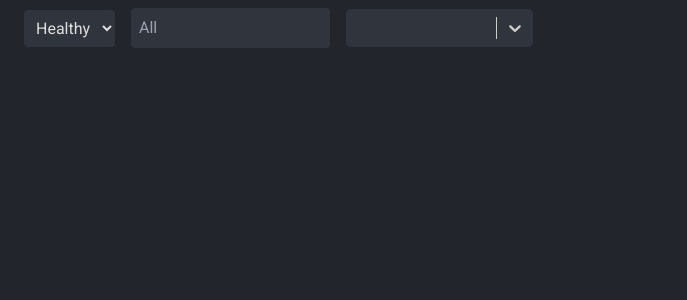
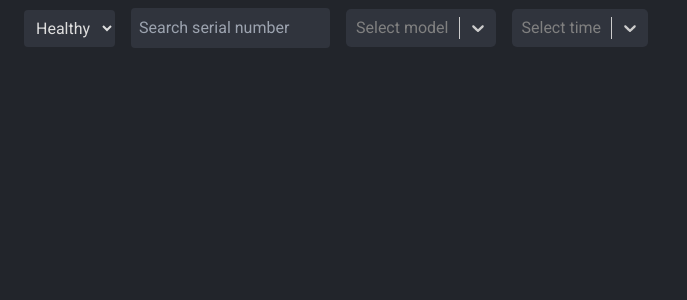
Before and after one commit to camelCaseCrew/itu_predictive_maintenance, a Next.js app in the folder frontend/: page /test in a window 1280 px wide. Shown: the top 300 px of the page, without its empty margins (0-687 px from the left). Built offline with nearby package versions, Linux system fonts and the light colour scheme; no server answers.

Commit message:
Added: filtering by time

```diff
--- a/frontend/src/pages/test.tsx
+++ b/frontend/src/pages/test.tsx
@@ -6,7 +6,20 @@ import Select from 'react-select'
 export default function test() {
   const [grafanaSrc, updateGrafanaSrc] = useState(`http://localhost:3000/d/enayayaya/overview-of-devices-copy?orgId=1&refresh=60s&kiosk`)
   const [riskGroup, updateRiskGroup] = useState('healthy')
+  const [time, updateTime] = useState('from=now-6h&to=now')
   const [models, updateModels] = useState([])
+
+  const times = [
+    {value: "Last 5 minutes", label: "Last 5 minutes"},
+    {value: "Last 15 minutes", label: "Last 15 minutes"},
+    {value: "Last 30 minutes", label: "Last 30 minutes"},
+    {value: "Last 1 hour", label: "Last 1 hour"},
+    {value: "Last 3 hours", label: "Last 3 hours"},
+    {value: "Last 6 hours", label: "Last 6 hours"},
+    {value: "Last 12 hours", label: "Last 12 hours"},
+    {value: "Last 24 hours", label: "Last 24 hours"},
+    {value: "Last 3 days", label: "Last 3 days"},
+  ]
 
   function getModels() {
     fetch('http://localhost:9090/api/v1/label/model/values?match[]=device_health%7Bgroup=%22healthy%22%7D')
@@ -38,6 +51,14 @@ export default function test() {
     }
   }
 
+  function timeSelect(value: string) {
+    const formattedValue = value.split(" ")[1] + value.split(" ")[2].split("")[0]
+    const newTime = `from=now-${formattedValue}&to=now`
+    updateTime(newTime)
+    const updated = `http://localhost:3000/d/enayayaya/health-graphs?orgId=1&refresh=5s&var-risk_group=`+riskGroup+`&var-serial_number=`+serialNumber+`&`+newTime+`&kiosk`
+    updateGrafanaSrc(updated)
+  }
+
   if(typeof window !== "undefined" && window.document){
     window.addEventListener("blur", function (e) {
       setTimeout(function () {
@@ -56,17 +77,31 @@ export default function test() {
           <option value="critical">Critical</option>
         </select>
 
-        <input className="bg-component2 text-text rounded m-2 py-2 px-2" type="text" placeholder="All" onChange={e => serialNumber = e.target.value} onKeyDown={e => serialSearchKeyDown(e.key)}></input>
+        <input className="bg-component2 text-text rounded m-2 py-2 px-2" type="text" placeholder="Search serial number" onChange={e => serialNumber = e.target.value} onKeyDown={e => serialSearchKeyDown(e.key)}></input>
 
-        <div style={{minWidth: "15%"}} className="m-2 rounded min-w-max">
-          <Select classNamePrefix="bg-component2 text-text outline-0 " options={models} isMulti styles={{ menu: (base) => ({ ...base, backgroundColor: "#FF0000" }),
+        <div className="m-2 rounded">
+          <Select placeholder="Select model" classNamePrefix="text-text outline-0 " options={models} isMulti styles={{ menu: (base) => ({ ...base, backgroundColor: "#30343D" }),
                                                       valueContainer: (base) => ({ ...base, borderTopLeftRadius: '5px', borderBottomLeftRadius: '5px'  }),
                                                       indicatorsContainer: (base) => ({ ...base, borderTopRightRadius: '5px', borderBottomRightRadius: '5px'  }),
                                                       dropdownIndicator: (base) => ({ ...base, borderTopRightRadius: '5px', borderBottomRightRadius: '5px'  }),
                                                       container: (base) => ({ ...base, borderRadius: '5px' }),
                                                       multiValueLabel: (base) => ({ ...base, color: '#DEDEDE' }),
                                                       placeholder: (base) => ({ ...base, backgroundColor: "#30343D" }),
+                                                      singleValue: (base) => ({ ...base, color: '#DEDEDE' }),
+                                                      input: (base) => ({ ...base, color: '#DEDEDE' }),
                                                       multiValue: (base) => ({ ...base, backgroundColor: '#30343D' }),
+                                                      control: (base) => ({ ...base, backgroundColor: '#30343D', borderRadius: '5px', border: 'none' }),}}/>
+        </div>
+
+        <div className="m-2 rounded">
+          <Select onChange={e => timeSelect(e ? e.value : "")} placeholder="Select time" className="basic-single" classNamePrefix="text-text outline-0 " options={times} styles={{ menu: (base) => ({ ...base, backgroundColor: "#30343D" }),
+                                                      valueContainer: (base) => ({ ...base, borderTopLeftRadius: '5px', borderBottomLeftRadius: '5px'  }),
+                                                      indicatorsContainer: (base) => ({ ...base, borderTopRightRadius: '5px', borderBottomRightRadius: '5px'  }),
+                                                      dropdownIndicator: (base) => ({ ...base, borderTopRightRadius: '5px', borderBottomRightRadius: '5px'  }),
+                                                      container: (base) => ({ ...base, borderRadius: '5px' }),
+                                                      input: (base) => ({ ...base, color: '#DEDEDE' }),
+                                                      singleValue: (base) => ({ ...base, color: '#DEDEDE' }),
+                                                      placeholder: (base) => ({ ...base, backgroundColor: "#30343D" }),
                                                       control: (base) => ({ ...base, backgroundColor: '#30343D', borderRadius: '5px', border: 'none' }),}}/>
         </div>
 
```
